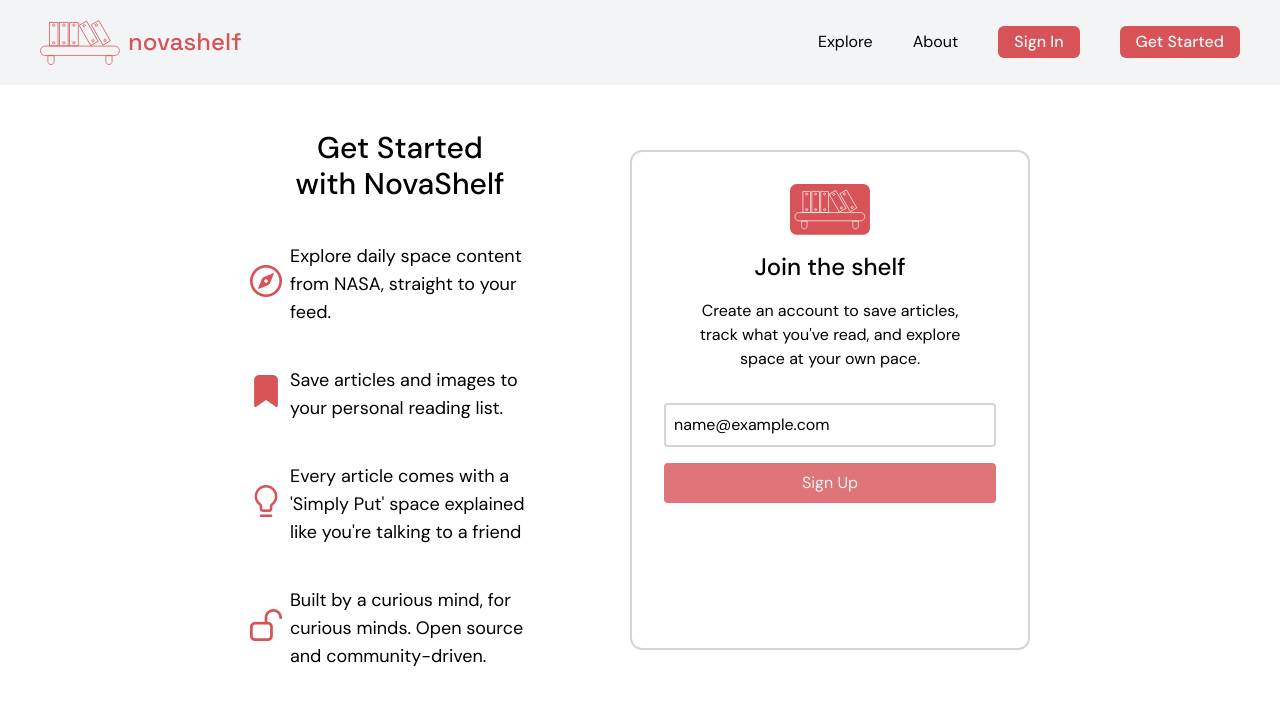
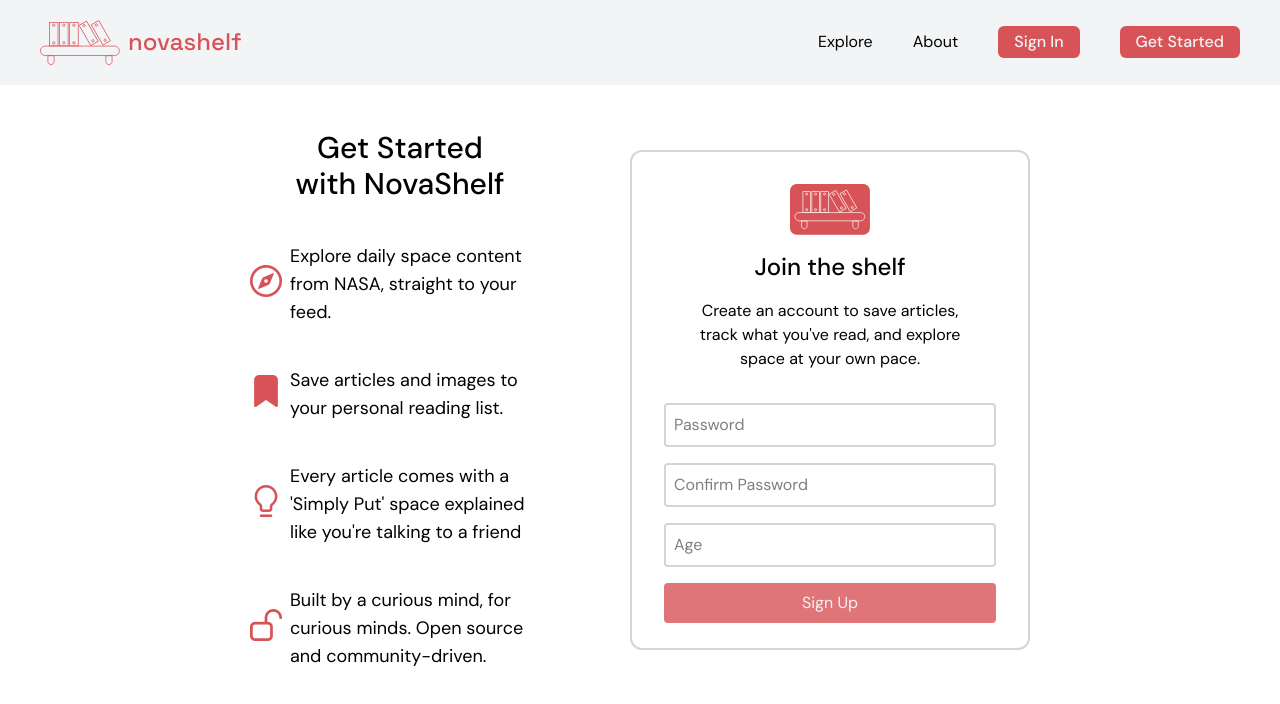
Before and after one commit to Orisabiyi/novashelf, a Vue app: page /sign-up in a window 1280 px wide. Both pictures are taken after typing "name@example.com" into the empty fields and a click on the button "Sign Up". Shown: the top 704 px of the page. Built offline with nearby package versions, Linux system fonts and the light colour scheme.

Commit message:
style: enhance Signup component with error handling and validation feedback; update auth validation schema

```diff
--- a/src/components/auth/Signup.vue
+++ b/src/components/auth/Signup.vue
@@ -1,11 +1,43 @@
 <script setup>
-import { ref } from "vue";
+import { onBeforeUnmount, ref } from "vue";
 import logoImg from "@/assets/novashelf-logo.svg";
+import { authSchema, emailSchema } from "@/validation/auth";
 
+function showError(msg) {
+  error.value = msg;
+  setTimeout(() => (error.value = ""), 2000);
+}
+
+const age = ref("");
 const email = ref("");
+const password = ref("");
+const confirmPassword = ref("");
+
+const error = ref("");
+
+const step = ref(1);
 
 function handleSubmit() {
-  console.log(email.value);
+  const payload = {
+    age: Number(age.value),
+    email: email.value,
+    password: password.value,
+  };
+
+  const emailResult = emailSchema.safeParse({ email: email.value });
+
+  if (!emailResult.success)
+    return showError(
+      `${(emailResult.error.issues[0].path[0], emailResult.error.issues[0].message)}`,
+    );
+
+  step.value += 1;
+
+  const result = authSchema.safeParse(payload);
+  if (!result.success)
+    return showError(
+      `${(result.error.issues[0].path[0], result.error.issues[0].message)}`,
+    );
 }
 </script>
 
@@ -25,12 +57,36 @@
 
     <form
       @submit.prevent="handleSubmit"
-      class="flex flex-col items-stretch justify-stretch w-full mt-4 space-y-4">
+      :class="`flex flex-col items-stretch justify-stretch w-full mt-4 ${error ? 'space-y-2' : 'space-y-4'}`">
       <input
         type="email"
         placeholder="Email"
         v-model="email"
-        class="block border-2 border-gray-300 rounded-sm p-2 focus:outline-none" />
+        :class="`border-2 border-gray-300 rounded-sm p-2 focus:outline-none ${step === 1 ? 'block' : 'hidden'}`" />
+
+      <input
+        type="password"
+        placeholder="Password"
+        v-model="password"
+        :class="`border-2 border-gray-300 rounded-sm p-2 focus:outline-none ${step === 2 ? 'block' : 'hidden'}`" />
+
+      <input
+        type="password"
+        placeholder="Confirm Password"
+        v-model="confirmPassword"
+        :class="`border-2 border-gray-300 rounded-sm p-2 focus:outline-none ${step === 2 ? 'block' : 'hidden'}`" />
+
+      <input
+        type="number"
+        placeholder="Age"
+        v-model="age"
+        :class="`border-2 border-gray-300 rounded-sm p-2 focus:outline-none ${step === 2 ? 'block' : 'hidden'}`" />
+
+      <p
+        :class="`${error ? 'block' : 'hidden'} text-base-red text-left text-sm`">
+        {{ error }}
+      </p>
+
       <button
         class="block bg-base-red/80 hover:bg-base-red text-gray-100 p-2 rounded-sm">
         Sign Up
--- a/src/validation/auth.ts
+++ b/src/validation/auth.ts
@@ -1,4 +1,8 @@
 import { z } from 'zod'
+
+export const emailSchema = z.object({
+  email: z.email()
+})
 
 export const authSchema = z.object({
   email: z.email(),
```
